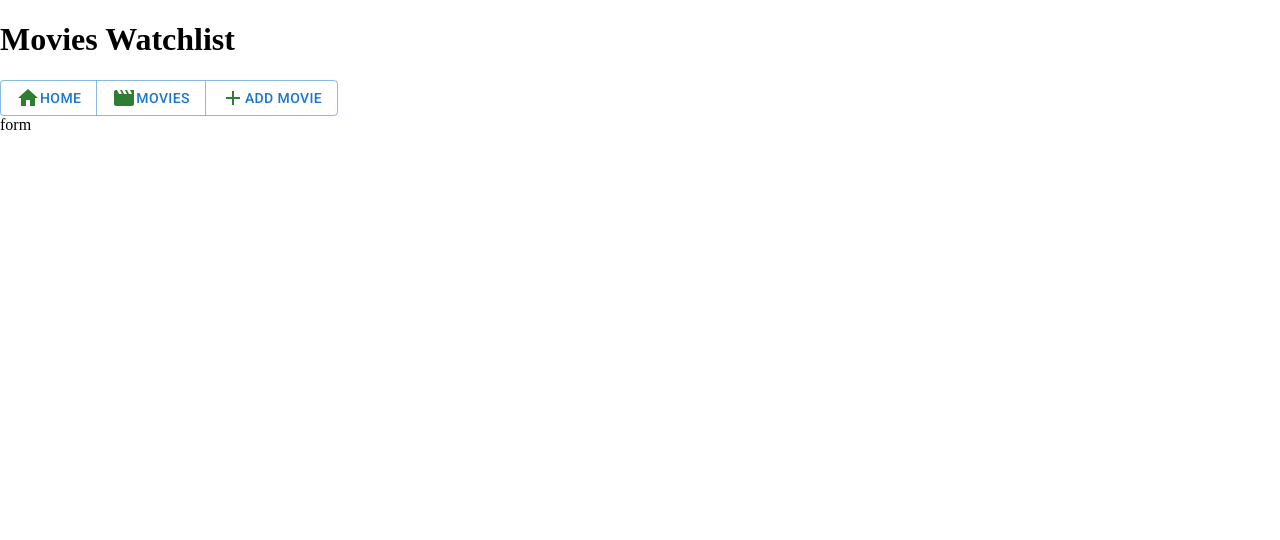
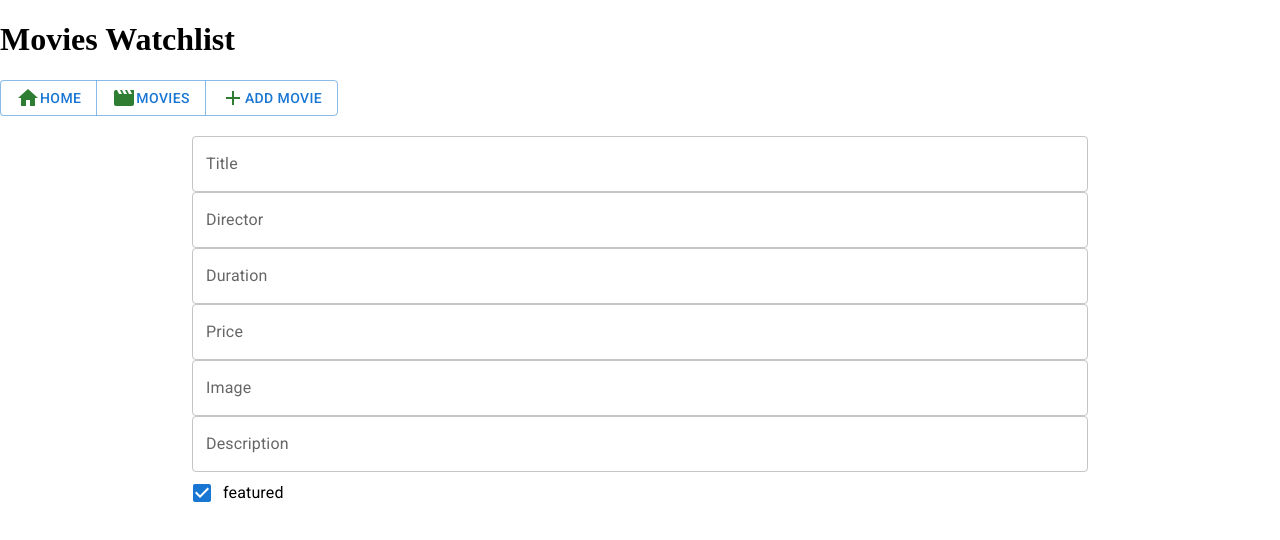
Before and after one commit to alla2021/react-movie-app, a React (Create React App) app in the folder my-app/: page /addmovie in a window 1280 px wide. Shown: the top 540 px of the page. Built offline with nearby package versions, Linux system fonts and the light colour scheme.

Commit message:
added form

```diff
--- a/my-app/src/AddForm.tsx
+++ b/my-app/src/AddForm.tsx
@@ -1,9 +1,29 @@
-import React from 'react';
+import React from "react";
+import {
+  Button,
+  FormGroup,
+  TextField,
+  Checkbox,
+  FormControlLabel,
+} from "@mui/material/";
 
 function AddForm() {
-  return <div>
-      form
-  </div>;
+  return (
+    <form className="form">
+      <TextField id="outlined-basic" label="Title" variant="outlined" />
+      <TextField id="outlined-basic" label="Director" variant="outlined" />
+      <TextField id="outlined-basic" label="Duration" variant="outlined" />
+      <TextField id="outlined-basic" label="Price" variant="outlined" />
+      <TextField id="outlined-basic" label="Image" variant="outlined" />
+      <TextField id="outlined-basic" label="Description" variant="outlined" />
+      <FormGroup>
+        <FormControlLabel
+          control={<Checkbox defaultChecked />}
+          label="featured"
+        />
+      </FormGroup>
+    </form>
+  );
 }
 
 export default AddForm;
--- a/my-app/src/scss/main.scss
+++ b/my-app/src/scss/main.scss
@@ -56,3 +56,10 @@ html, body {
     width: 300px;
   }
 }
+
+.form {
+  margin: 20px auto;
+  width: 70%;
+  display: flex;
+  flex-direction: column;
+}
```
